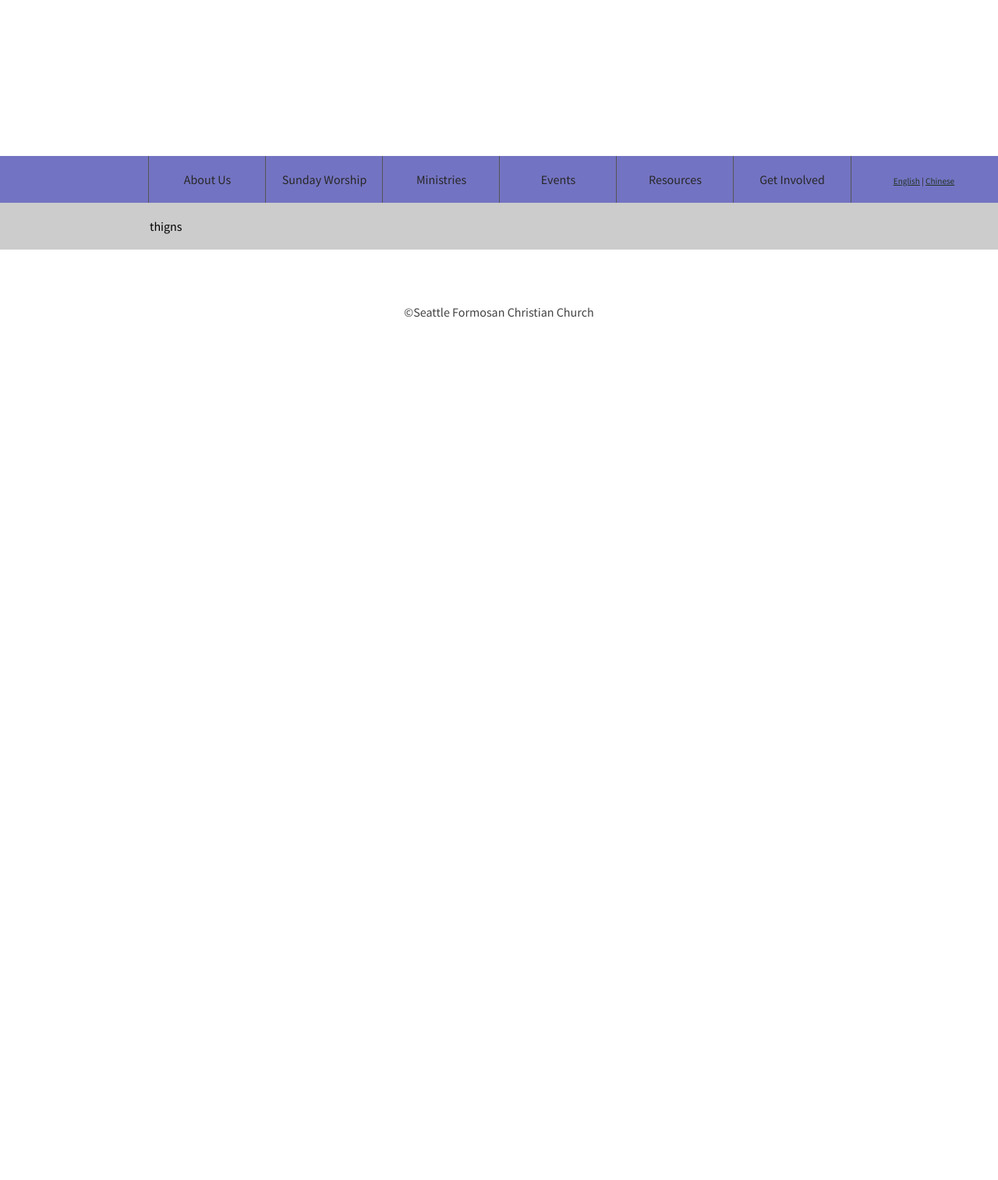
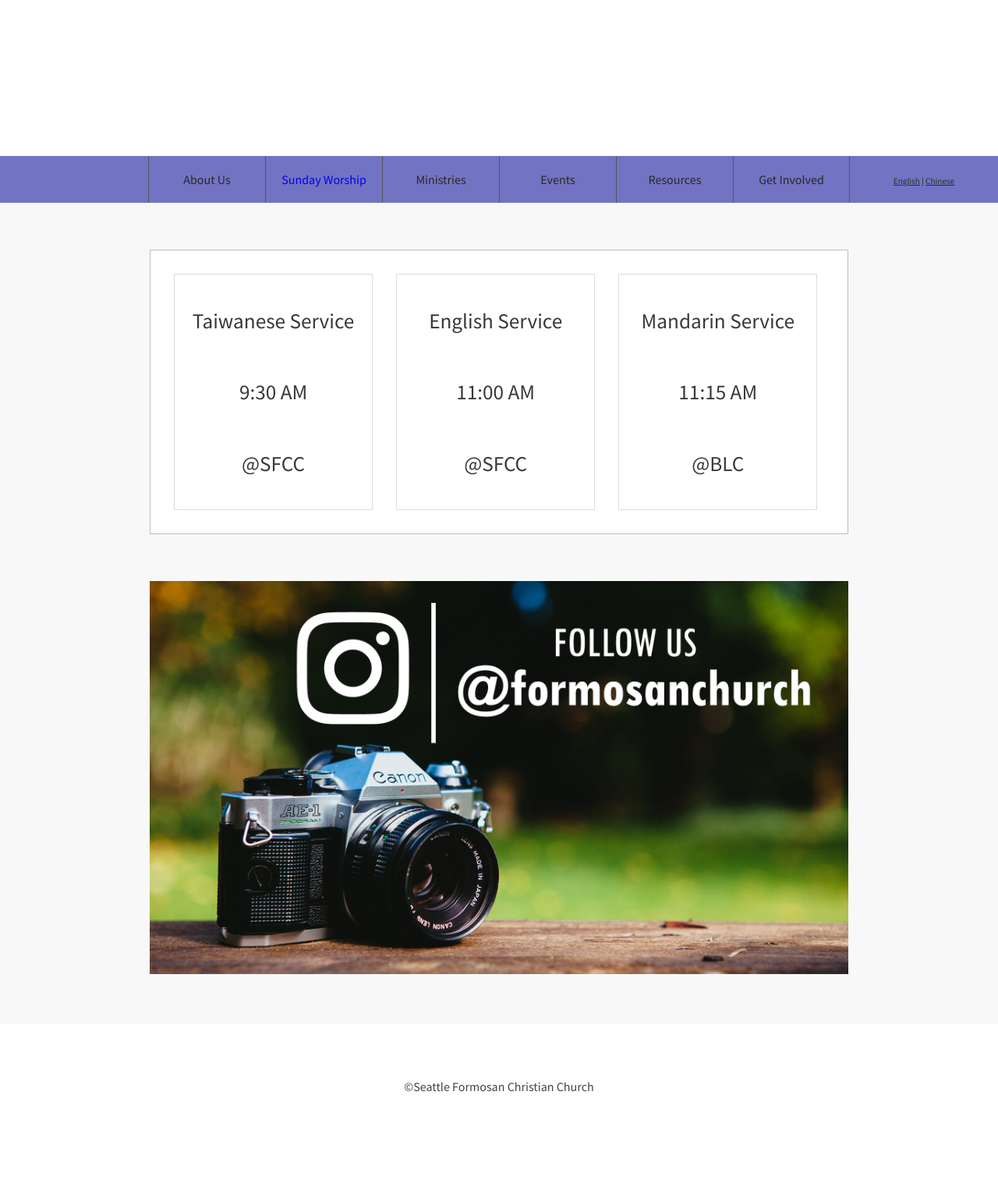
Before and after one commit to jefimenko/SfccHome, a Django app: template Landing/templates/landing_home.html in a window 1280 px wide. Shown: the part 600-2113 px from the top of the page at 78% size. Before the commit the page ends 1007 px from the top, so only its background shows below. Run offline with Django 3.2, Linux system fonts and the light colour scheme; the template is opened without the code that fills it, so the values that code supplies are empty; parts of the project's set-up code (start-up, migrations or seed data) failed here and were passed over.

Commit message:
Adding placeholders on main page.

```diff
--- a/Landing/static/css/landing_home.css
+++ b/Landing/static/css/landing_home.css
@@ -5,7 +5,46 @@
   height: calc(100% - 40px);
 
   margin: 0;
-  padding: 20px 15%;
+  padding: 30px 15%;
 
-  background-color: #CCC;
+  background-color: #F8F8F8;
 }
+
+.main-content-item {
+  width: calc(100% - 32px);
+
+  margin: 30px 0;
+  padding: 15px;
+
+  background-color: white;
+  border: 1px solid #BBB;
+}
+
+.main-content-item div {
+  display: inline-block;
+
+  width: calc(33% - 32px);
+
+  margin: 15px;
+  padding: 0;
+  border: 1px solid #DDD;
+}
+
+.main-content-item div p {
+  padding: 15px 0;
+
+  text-align: center;
+  font-size: 1.7em;
+  font-weight: lighter;
+  color: #393939;
+}
+
+#instagram-link {
+  width: 100%;
+}
+
+.main-content-image {
+  width: 100%;
+
+  margin: 30px 0;
+}
--- a/Landing/templates/landing_home.html
+++ b/Landing/templates/landing_home.html
@@ -22,7 +22,32 @@
 
 {% block container %}
 <div id="main-content">
- thigns
+  <div class="main-content-item">
+    <!-- TM -->
+    <div>
+      <p>Taiwanese Service</p>
+      <p>9:30 AM</p>
+      <p>@SFCC</p>
+    </div>
+
+    <!-- EM -->
+    <div>
+      <p>English Service</p>
+      <p>11:00 AM</p>
+      <p>@SFCC</p>
+    </div>
+
+    <!-- MM -->
+    <div>
+      <p>Mandarin Service</p>
+      <p>11:15 AM</p>
+      <p>@BLC</p>
+    </div>
+  </div>
+
+  <a id="instagram-link" href="https://www.instagram.com/formosanchurch/">
+    <img class="main-content-image" src="{% static "images/instagramfollow.jpg" %}" />
+  </a>
 </div>
 {% endblock %}
 
--- a/static/css/navbar.css
+++ b/static/css/navbar.css
@@ -20,7 +20,7 @@
 .nav-bar-blocks {
   display: inline-block;
 
-  width: 100%;
+  width: calc(100% - 1px);
   height: 20px;
 
   padding: 20px 0;
@@ -30,7 +30,13 @@
 }
 
 .nav-bar-blocks:last-child {
+  width: calc(100% - 2px);
+
   border-right: 1px solid #555;
+}
+
+.nav-bar-blocks a {
+  text-decoration: none;
 }
 
 .nav-sub-menus {
--- a/templates/navbar.html
+++ b/templates/navbar.html
@@ -1,30 +1,52 @@
 <div id="nav-bar">
   <div id="nav-menu">
+  <!-- About Us -->
     <span class="nav-bar-blocks">
       About Us
+
+      <!-- Submenu -->
       <ul class="nav-sub-menus">
         <li class="nav-sub-menu-items">
-          <a href="#">asdf</a>
+          <a href="#">Our Church</a>
+        </li>
+        <li class="nav-sub-menu-items">
+          <a href="#">Our Vision</a>
+        </li>
+        <li class="nav-sub-menu-items">
+          <a href="#">Our Beliefs</a>
+        </li>
+        <li class="nav-sub-menu-items">
+          <a href="#">Our Pastors & Staff</a>
+        </li>
+        <li class="nav-sub-menu-items">
+          <a href="#">Contact Us</a>
         </li>
       </ul>
     </span>
 
+    <!-- Sunday Worship -->
     <span class="nav-bar-blocks">
-      Sunday Worship
+      <a href="#">
+        Sunday Worship
+      </a>
     </span>
 
+    <!-- Ministries -->
     <span class="nav-bar-blocks">
       Ministries
     </span>
 
+    <!-- Events -->
     <span class="nav-bar-blocks">
       Events
     </span>
 
+    <!-- Resources -->
     <span class="nav-bar-blocks">
       Resources
     </span>
 
+    <!-- Get Involved -->
     <span class="nav-bar-blocks">
       Get Involved
     </span>
```
Also changed, not shown: static/images/instagramfollow.jpg (added).
